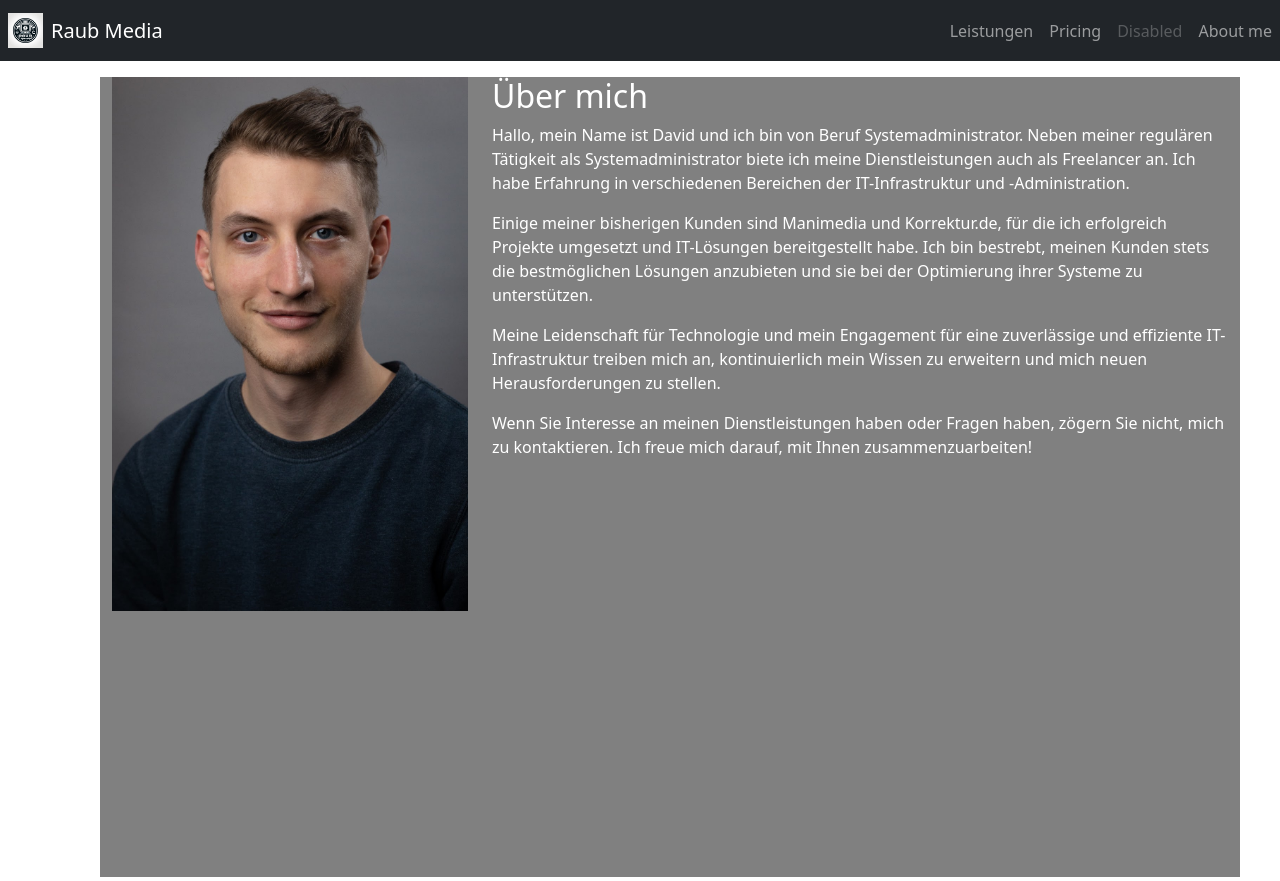
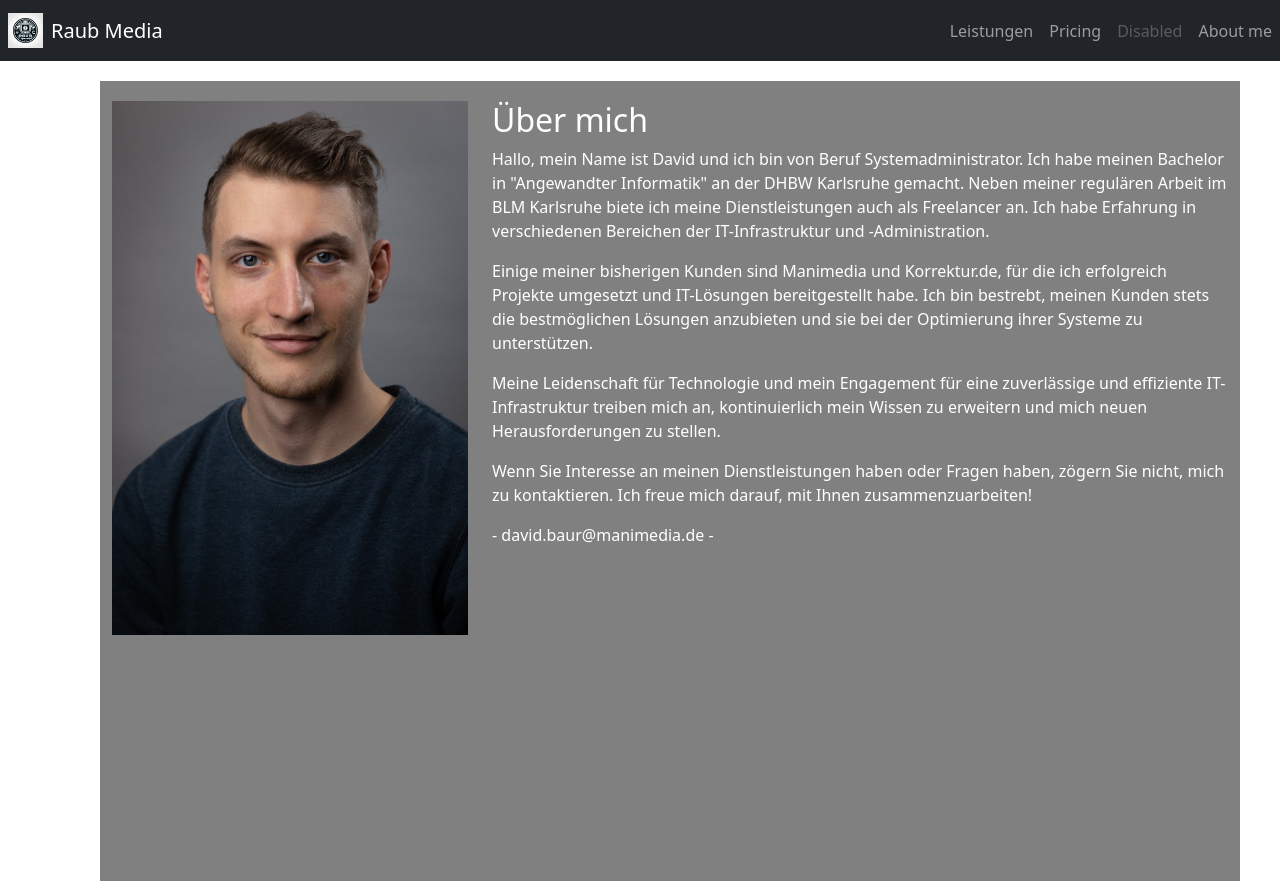
Before and after one commit to pr0gr4mm4r/webpagetest, a React (Create React App) app: page /personal in a window 1280 px wide. Built offline with nearby package versions, Linux system fonts and the light colour scheme; the HTML template or start-up script is replaced by a standard one.

Commit message:
new style layer

```diff
--- a/src/components/personal.js
+++ b/src/components/personal.js
@@ -4,16 +4,17 @@ import logo from './webseitenportrait.jpeg'
 export default function Personal() {
   return (
     <div>
-      <div className="row">
+      <div className="row" style={{ marginTop: '20px' }}>
         <div className="col-md-4">
-          <img src={logo} className="img-fluid" alt="Portrait von David" />
+          <img src={logo} className="img-fluid" alt="Portrait von David" style={{ marginTop: '20px' }} />
         </div>
-        <div className="col-md-8" >
+        <div className="col-md-8" style={{ marginTop: '20px' }}>
           <h2>Über mich</h2>
-          <p>Hallo, mein Name ist David und ich bin von Beruf Systemadministrator. Neben meiner regulären Tätigkeit als Systemadministrator biete ich meine Dienstleistungen auch als Freelancer an. Ich habe Erfahrung in verschiedenen Bereichen der IT-Infrastruktur und -Administration.</p>
+          <p>Hallo, mein Name ist David und ich bin von Beruf Systemadministrator. Ich habe meinen Bachelor in "Angewandter Informatik" an der DHBW Karlsruhe gemacht. Neben meiner regulären Arbeit im BLM Karlsruhe biete ich meine Dienstleistungen auch als Freelancer an. Ich habe Erfahrung in verschiedenen Bereichen der IT-Infrastruktur und -Administration.</p>
           <p>Einige meiner bisherigen Kunden sind Manimedia und Korrektur.de, für die ich erfolgreich Projekte umgesetzt und IT-Lösungen bereitgestellt habe. Ich bin bestrebt, meinen Kunden stets die bestmöglichen Lösungen anzubieten und sie bei der Optimierung ihrer Systeme zu unterstützen.</p>
           <p>Meine Leidenschaft für Technologie und mein Engagement für eine zuverlässige und effiziente IT-Infrastruktur treiben mich an, kontinuierlich mein Wissen zu erweitern und mich neuen Herausforderungen zu stellen.</p>
           <p>Wenn Sie Interesse an meinen Dienstleistungen haben oder Fragen haben, zögern Sie nicht, mich zu kontaktieren. Ich freue mich darauf, mit Ihnen zusammenzuarbeiten!</p>
+          <p>    - david.baur@manimedia.de -</p>
         </div>
       </div>
     </div>
```
